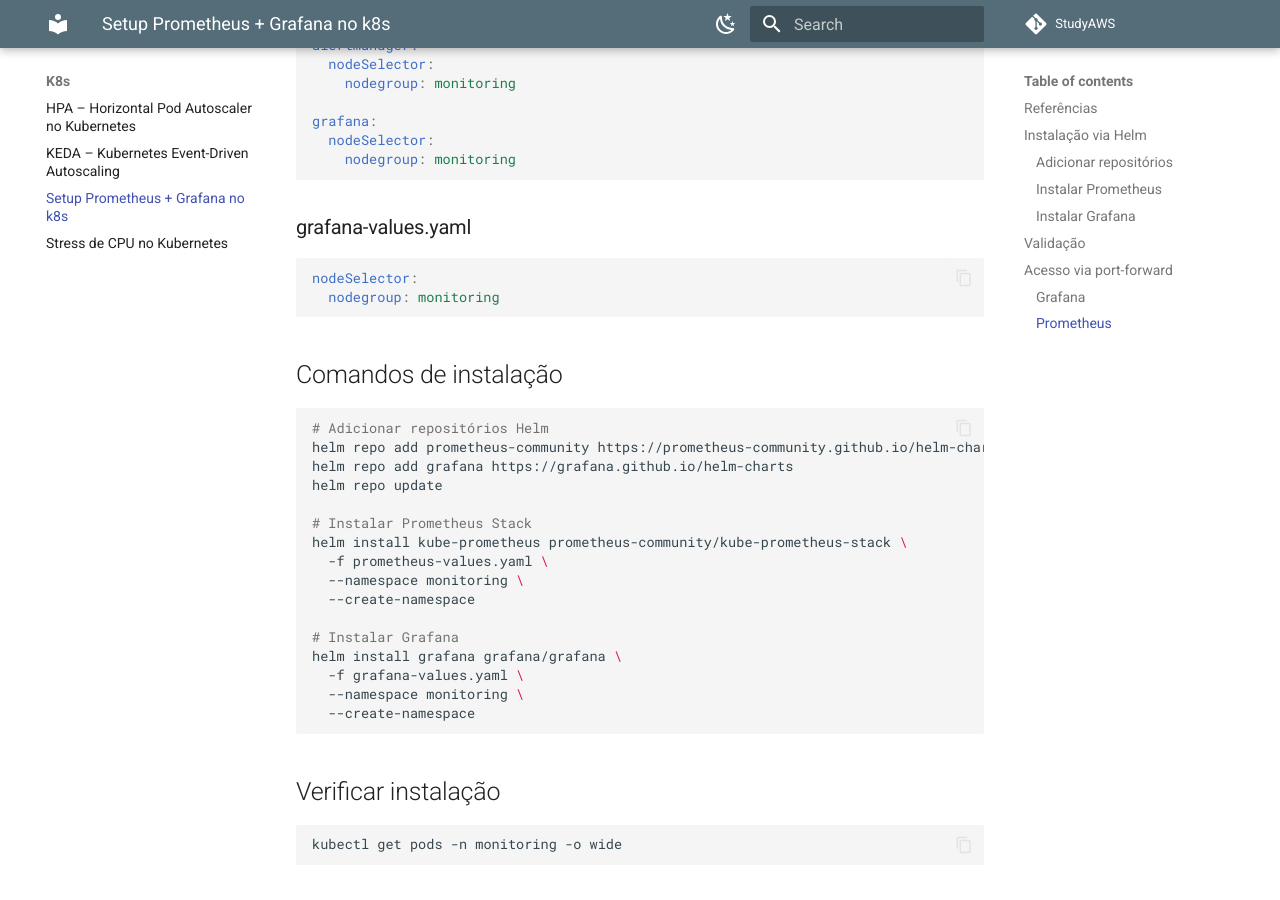
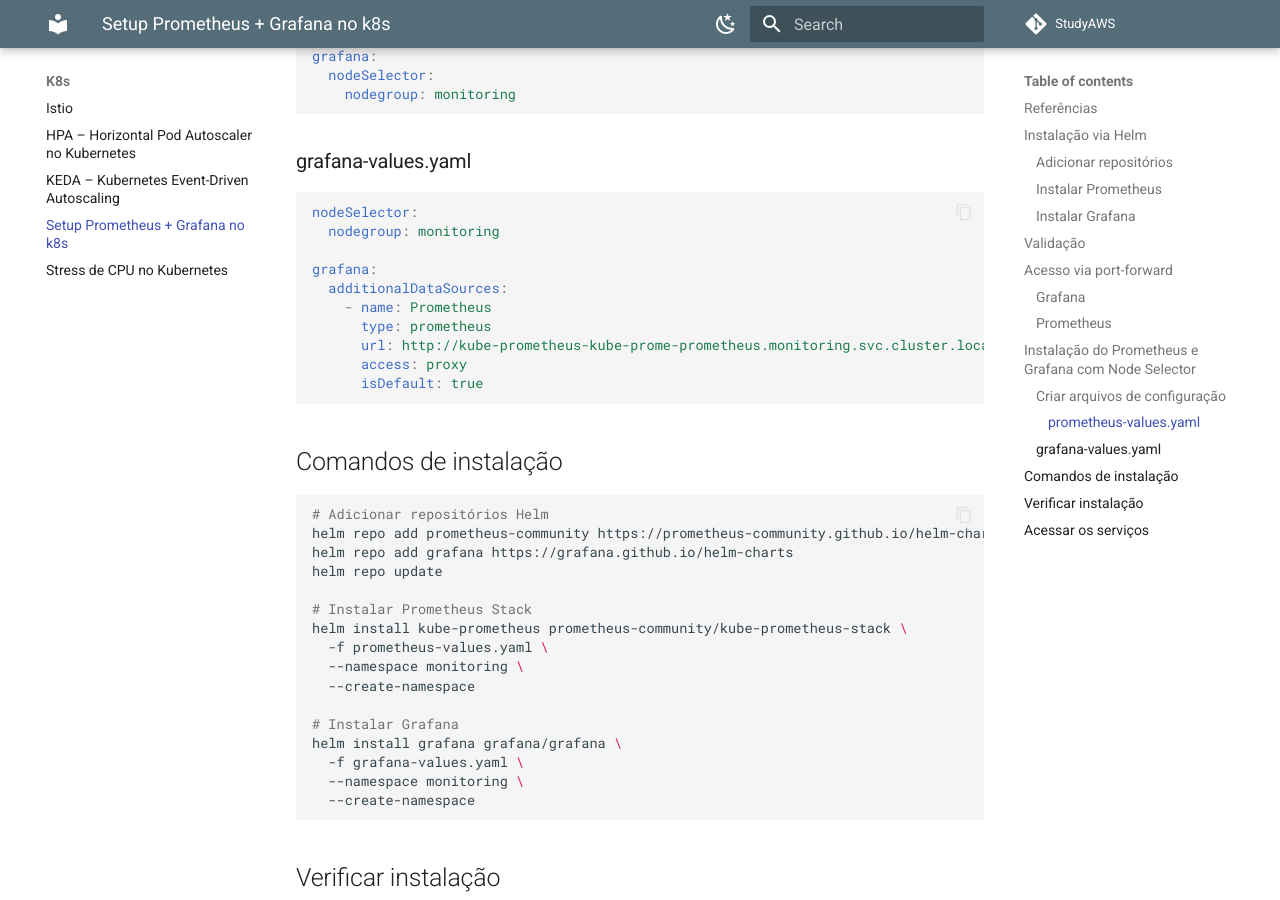
Before and after one commit to Julio-vincente/studyAWS, an MkDocs documentation site: the page built from docs/k8s/promeGrafa.md, in a window 1280 px wide and 900 px high, scrolled down 1912 px. Built offline with MkDocs 1.6.1 and Material for MkDocs 9.7.7, drawn with Linux system fonts in a browser that asks for light colours; comment, search, counter and statistics services are not loaded.

Commit message:
add vscoder, istio and fix promeGrafa

````diff
--- a/docs/k8s/promeGrafa.md
+++ b/docs/k8s/promeGrafa.md
@@ -69,11 +69,11 @@
 
 ---
 
-# Instalação do Prometheus e Grafana com Node Selector
+## Instalação do Prometheus e Grafana com Node Selector
 
-## Criar arquivos de configuração
+### Criar arquivos de configuração
 
-### prometheus-values.yaml
+#### prometheus-values.yaml
 ```yaml
 nodeSelector:
   nodegroup: monitoring
@@ -97,6 +97,14 @@
 ```yaml
 nodeSelector:
   nodegroup: monitoring
+
+grafana:
+  additionalDataSources:
+    - name: Prometheus
+      type: prometheus
+      url: http://kube-prometheus-kube-prome-prometheus.monitoring.svc.cluster.local:9090
+      access: proxy
+      isDefault: true
 ```
 
 ## Comandos de instalação
````
Also changed, not shown: docs/Coder/vscoder.md (added, +31 -0 lines), docs/k8s/Istio.md (added, +32 -0 lines).
